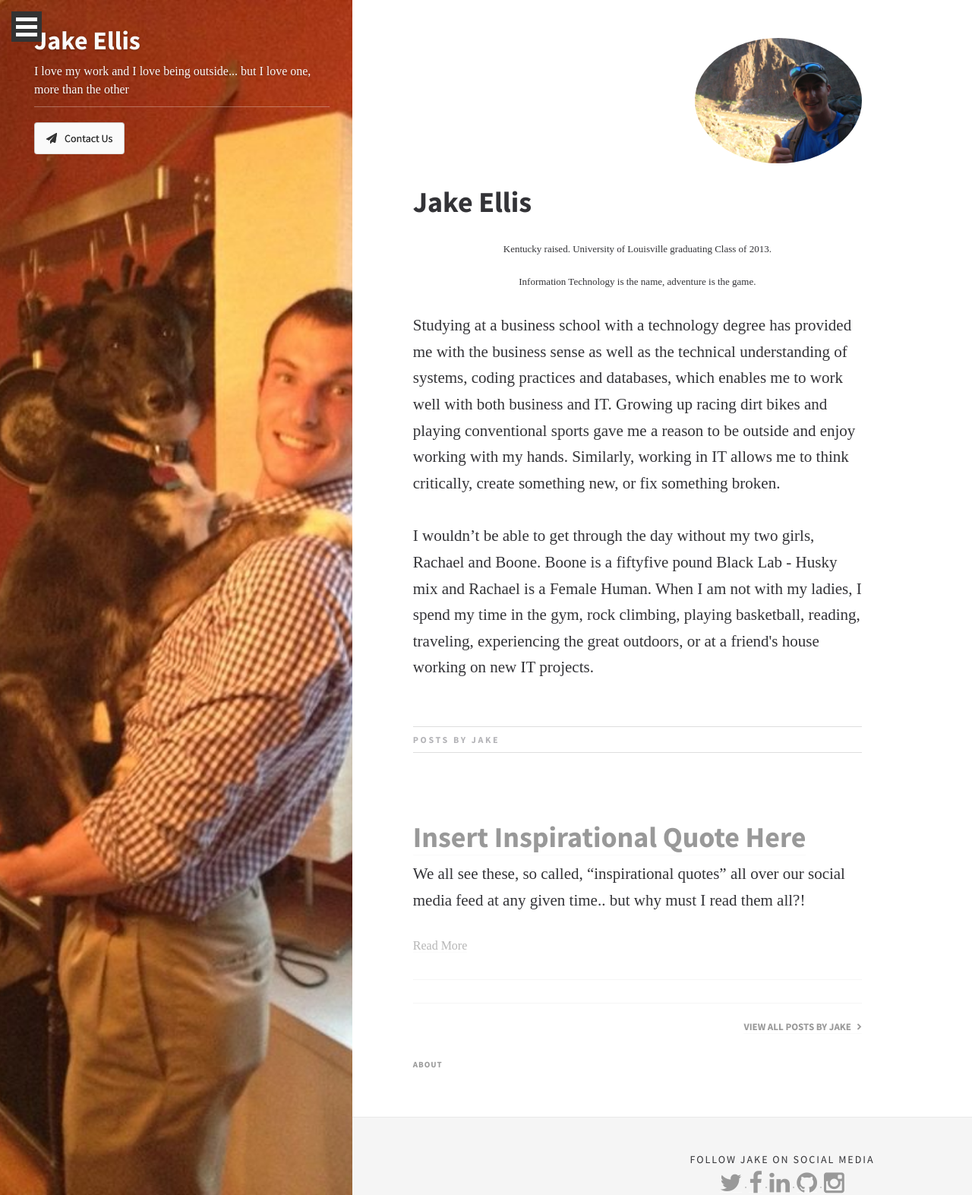
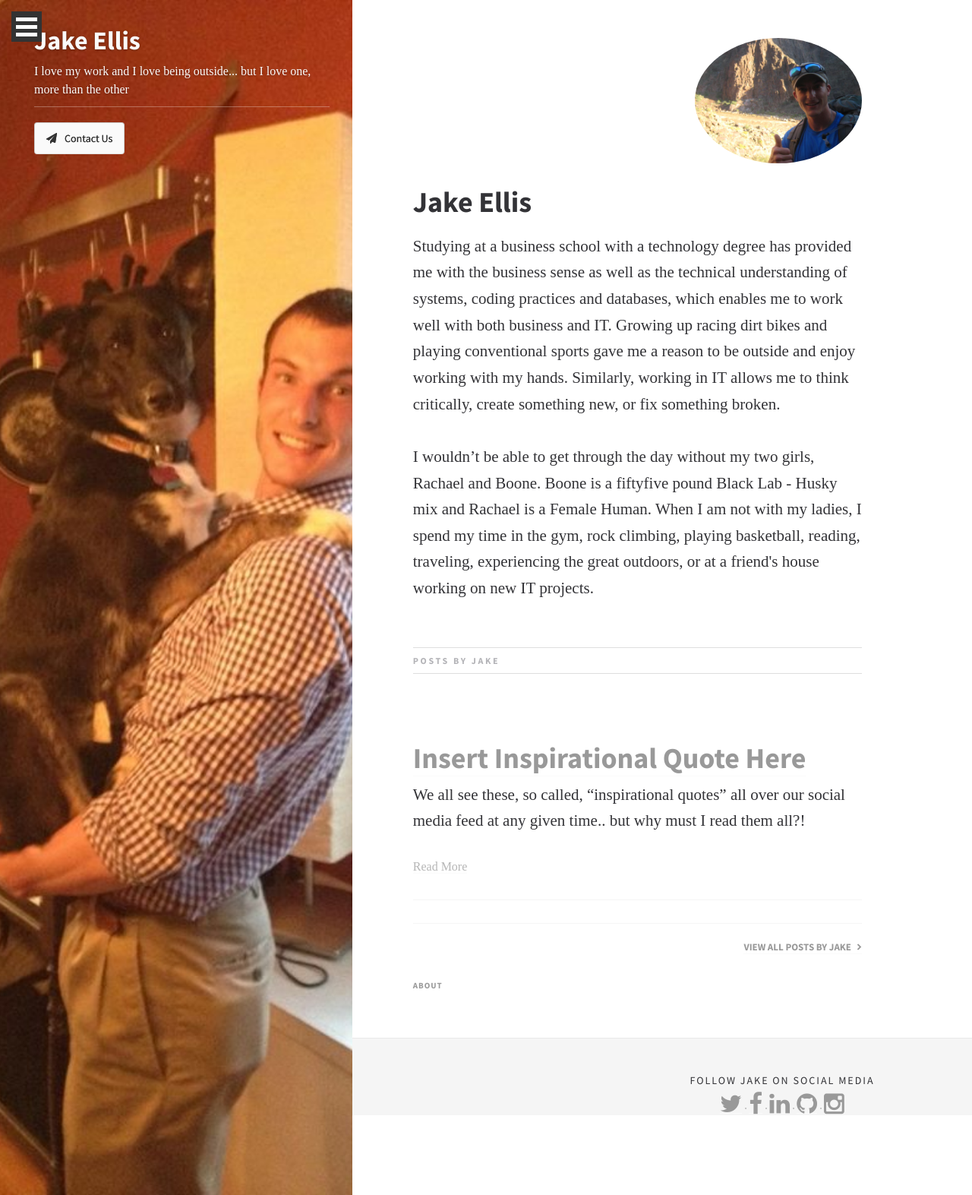
Before and after one commit to EJBlog/EJBlog.github.io, a Jekyll site: the page built from author_jake.html, in a window 1280 px wide. Shown: the whole page at 76% size. Built offline with Jekyll 4.4.1, drawn with Linux system fonts in a browser that asks for light colours; nearby versions of some CDN libraries; some web fonts are replaced.

Commit message:
Update author_jake.html

```diff
--- a/_layouts/author_jake.html
+++ b/_layouts/author_jake.html
@@ -60,7 +60,6 @@
                     <div class="site-info">
                         <div class="primary-info">
                         <h1>Jake Ellis</h1>
-
                             <p>I love my work and I love being outside... but I love one, more than the other</p>
                         </div>
                         <div class="secondary-info">
@@ -78,14 +77,13 @@
 
                         <div class="author-bio__info">
                             <h1>Jake Ellis</h1>
-
-                            <p>
-                                <font size="2">
-                                <center>Kentucky raised. University of Louisville graduating Class of 2013. </center>
-                                <br>
-                                <center>Information Technology is the name, adventure is the game. </center>
-                                </font>
-                            </p>
+                            <!--<p>-->
+                            <!--    <font size="2">-->
+                            <!--    <center>Kentucky raised. University of Louisville graduating Class of 2013. </center>-->
+                            <!--    <br>-->
+                            <!--    <center>Information Technology is the name, adventure is the game. </center>-->
+                            <!--    </font>-->
+                            <!--</p>-->
 
                             <p>
                                 Studying at a business school with a technology degree has provided me with the business sense as well as the technical understanding of systems, coding practices and databases, which enables me to work well with both business and IT. Growing up racing dirt bikes and playing conventional sports gave me a reason to be outside and enjoy working with my hands. Similarly, working in IT allows me to think critically, create something new, or fix something broken.
```
